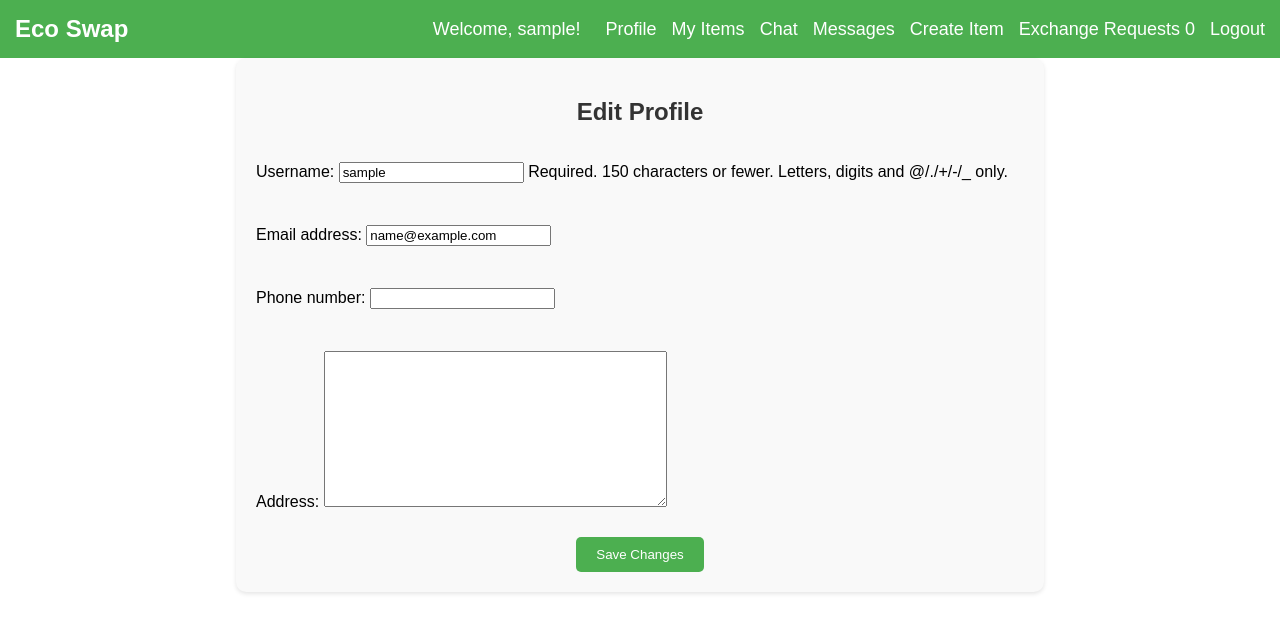
After one commit to Md-Mahmudur-Reza/EcoSwap, a Django app: page /edit_profile/ in a window 1280 px wide. The commit adds this page. Shown: the top 633 px of the page. Run offline with Django 5.2, Linux system fonts and the light colour scheme; the visitor is signed in with stand-in values (Sample User, id 1); data that the repository does not hold is empty.

Commit message:
edit profile functionality

```diff
--- a/ecoswap_app/forms.py
+++ b/ecoswap_app/forms.py
@@ -14,6 +14,11 @@ class CustomUserCreationForm(UserCreationForm):
     class Meta:
         model = User
         fields = ('username', 'email', 'phone_number', 'address', 'password1', 'password2')
+
+class CustomUserChangeForm(forms.ModelForm):
+    class Meta:
+        model = User
+        fields = ['username', 'email', 'phone_number', 'address']
 
 
 class CustomAuthenticationForm(AuthenticationForm):
--- /dev/null
+++ b/ecoswap_app/static/ecoswap_app/css/edit_profile.css
@@ -0,0 +1,35 @@
+.edit-profile-container {
+  width: 60%;
+  margin: 0 auto;
+  padding: 20px;
+  background-color: #f9f9f9;
+  border-radius: 10px;
+  box-shadow: 0 2px 4px rgba(0, 0, 0, 0.1);
+}
+
+.edit-profile-container h2 {
+  text-align: center;
+  margin-bottom: 20px;
+  color: #333;
+}
+
+.edit-profile-container form {
+  display: flex;
+  flex-direction: column;
+  gap: 10px;
+}
+
+.edit-profile-container form button {
+  align-self: center;
+  padding: 10px 20px;
+  border: none;
+  border-radius: 5px;
+  background-color: #4caf50;
+  color: white;
+  cursor: pointer;
+  transition: background-color 0.3s;
+}
+
+.edit-profile-container form button:hover {
+  background-color: #45a049;
+}
--- /dev/null
+++ b/ecoswap_app/templates/ecoswap_app/edit_profile.html
@@ -0,0 +1,12 @@
+{% extends "ecoswap_app/base.html" %} {% load static %} {% block title %} Edit
+Profile{% endblock %} {% block additionalStyles %}
+<link rel="stylesheet" href="{% static 'ecoswap_app/css/edit_profile.css' %}" />
+{% endblock %} {% block content %}
+<div class="edit-profile-container">
+  <h2>Edit Profile</h2>
+  <form method="post">
+    {% csrf_token %} {{ form.as_p }}
+    <button type="submit">Save Changes</button>
+  </form>
+</div>
+{% endblock %}
--- a/ecoswap_app/templates/ecoswap_app/profile.html
+++ b/ecoswap_app/templates/ecoswap_app/profile.html
@@ -11,5 +11,6 @@ Profile {% endblock %} {% block additionalStyles %}
   <p>Phone Number: {{ user.phone_number }}</p>
   <p>Address: {{ user.address }}</p>
   <p>Joined on: {{ user.created_at }}</p>
+    <a href="{% url 'ecoswap_app:edit_profile' %}" class="edit-profile-button">Edit Profile</a>
 </div>
 {% endblock %}
--- a/ecoswap_app/urls.py
+++ b/ecoswap_app/urls.py
@@ -14,7 +14,7 @@ urlpatterns = [
     path('login/', views.user_login, name='login'),
     path('logout/', views.user_logout, name='logout'),
     path('profile/', views.profile, name='profile'),
-
+    path('edit_profile/', views.edit_profile, name='edit_profile'),
     path('item_detail/<int:item_id>/', views.item_detail, name='item_detail'),
     path('create_item/', views.create_item, name='create_item'),
     path('item/<int:item_id>/update/', views.update_item, name='update_item'),
--- a/ecoswap_app/views.py
+++ b/ecoswap_app/views.py
@@ -1,6 +1,6 @@
 from django.shortcuts import render, redirect
 from .models import User, Item, Exchange, Transaction, Message
-from .forms import CustomUserCreationForm, CustomAuthenticationForm, ItemForm, ExchangeForm, TransactionForm
+from .forms import CustomUserCreationForm, CustomAuthenticationForm, ItemForm, ExchangeForm, TransactionForm,CustomUserChangeForm
 from django.shortcuts import render, get_object_or_404, redirect
 from django.contrib.auth import login, authenticate
 from django.contrib.auth.decorators import login_required
@@ -202,6 +202,19 @@ def profile(request):
         return redirect('ecoswap_app:login')
     return render(request, 'ecoswap_app/profile.html', {'user': request.user})
 
+
+@login_required
+def edit_profile(request):
+    if request.method == 'POST':
+        form = CustomUserChangeForm(request.POST, instance=request.user)
+        if form.is_valid():
+            form.save()
+            return redirect('ecoswap_app:profile')
+    else:
+        form = CustomUserChangeForm(instance=request.user)
+
+    return render(request, 'ecoswap_app/edit_profile.html', {'form': form})
+
 def user_logout(request):
     logout(request)
     return redirect('ecoswap_app:login')
```
Also changed, not shown: ecoswap_app/static/ecoswap_app/css/profile.css (+18 -0 lines).
